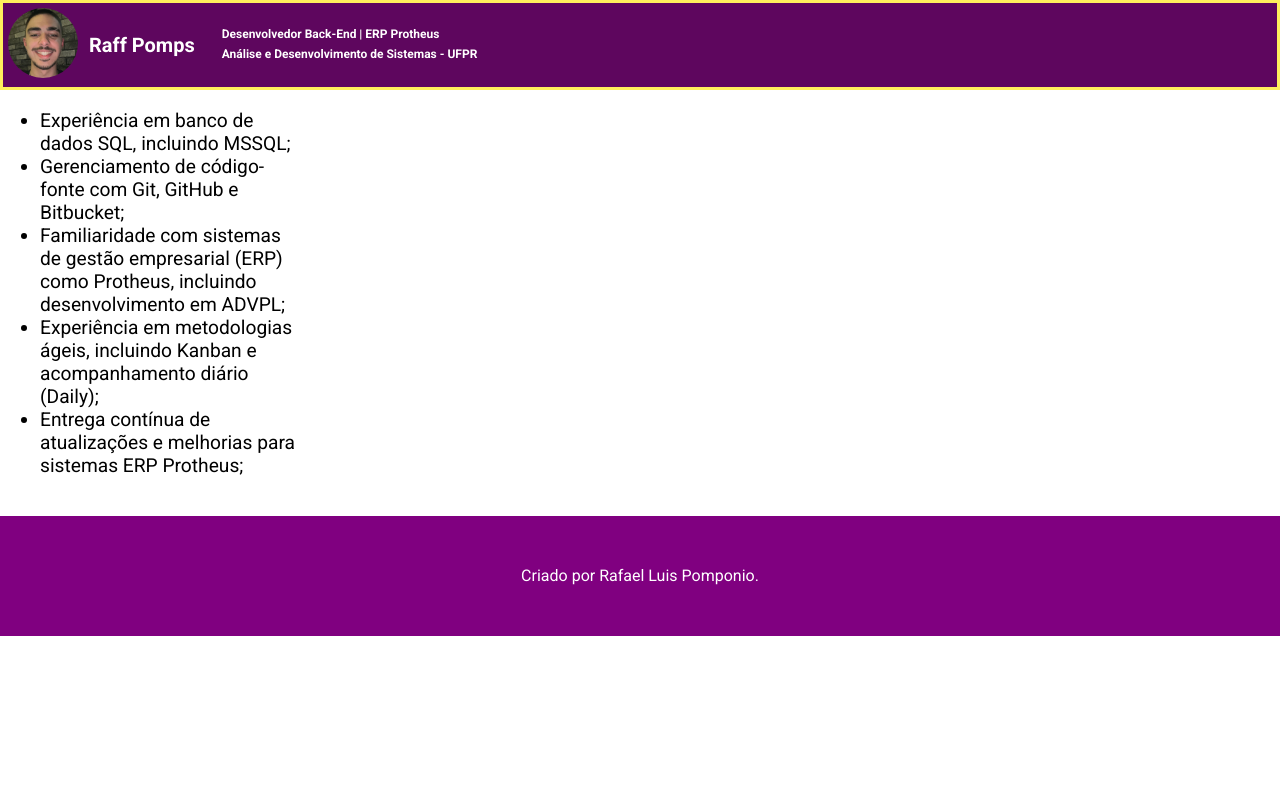
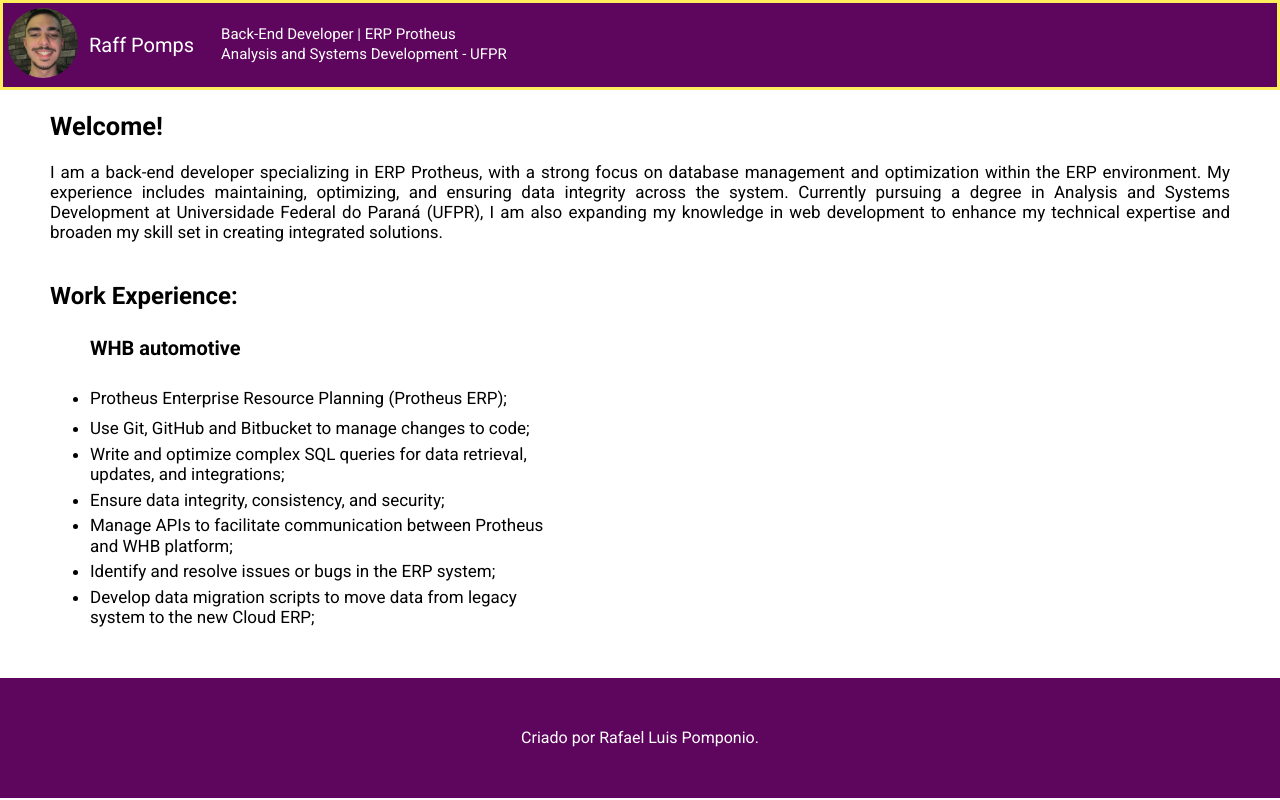
Before and after one commit to pompssss/pagina-pessoal, a plain HTML site: page index.html in a window 1280 px wide. Drawn offline with Linux system fonts and the light colour scheme; a web font is replaced by a local one.

Commit message:
ficando com carinha de site

```diff
--- a/index.html
+++ b/index.html
@@ -9,21 +9,38 @@
 </head>
 <body>
     <header>
-        <img src="img.jpeg" id="eu">
         <div class="flex-container">
-            <h1>Raff Pomps</h1>
-            <h3> Desenvolvedor Back-End | ERP Protheus<br>Análise e Desenvolvimento de Sistemas - UFPR</h3>
+            <div><img src="img.jpeg" id="eu"></div>
+            <div id="nome">Raff Pomps</div>
+            <div id="funcao"> Back-End Developer | ERP Protheus<br>Analysis and Systems Development - UFPR</div>
         </div>
     </header>
 
-    <section id="corpo">
+    <div id="eudescri">
+        <section>
+            <h1>Welcome!</h1>
+            <p>
+                I am a back-end developer specializing in ERP Protheus, with a strong focus on database management and optimization within the ERP environment. My experience includes maintaining, optimizing, and ensuring data integrity across the system.
+                Currently pursuing a degree in Analysis and Systems Development at Universidade Federal do Paraná (UFPR), I am also expanding my knowledge in web development to enhance my technical expertise and broaden my skill set in creating integrated solutions.
+            </p>
+        </section>
+    </div>
+
+    <section>
+        <h1 style="margin-left: 50px; margin-top: 40px;">Work Experience:</h1>
+    </section>
+
+    <section id="whbdescri">
         <ul>
-            <li> Experiência em banco de dados SQL, incluindo MSSQL;</li>
-            <li>Gerenciamento de código-fonte com Git, GitHub e Bitbucket;</li>
-            <li> Familiaridade com sistemas de gestão empresarial (ERP) como Protheus, incluindo desenvolvimento em ADVPL;</li>
-            <li>Experiência em metodologias ágeis, incluindo Kanban e acompanhamento diário (Daily);</li>
-            <li>Entrega contínua de atualizações e melhorias para sistemas ERP Protheus;
-            </li>
+            <h1 id="whb">WHB automotive</h1>
+            <li>Protheus Enterprise Resource Planning (Protheus ERP);</li>
+            <li>Use Git, GitHub and Bitbucket to manage changes to code;</li>
+            <li style="line-height: 1.2;">Write and optimize complex SQL queries for data retrieval, updates, and integrations;</li>
+            <li>Ensure data integrity, consistency, and security;</li>
+            <li style="line-height: 1.2;">Manage APIs to facilitate communication between Protheus and WHB platform;</li>
+            <li>Identify and resolve issues or bugs in the ERP system;</li>
+            <li style="line-height: 1.2;">Develop data migration scripts to move data from legacy system to the new Cloud ERP;</li>
+
         </ul>
     </section>
 
--- a/style.css
+++ b/style.css
@@ -16,36 +16,7 @@ header {
 .flex-container {
     display: flex;
     /* border: 3px solid #ff5c5c; */
-  }
-
-.flex-container > h1 {
-    margin: 1px;
-    padding: 5px;
-    font-size: 20px;
-    height: 9vh;
-    line-height: 9vh;
-
 }
-
-.flex-container > h3 {
-    margin: 1px;
-    padding: 20px;
-    font-size: 12px;
-    height: 5vh;
-    line-height: 2.5vh;
-}
-
-
-#corpo{
-    display: flex;
-    margin-bottom: 20px;
-    font-size: larger;
-    display: flex;
-    flex-direction: column;
-    justify-content: center;
-    width: 300px;
-}
-
 
 #eu{
     width: 70px;
@@ -55,9 +26,47 @@ header {
     padding: 5px;
 }
 
+#nome {
+    margin: 1px;
+    padding: 5px;
+    font-size: 20px;
+    height: 9vh;
+    line-height: 9vh;
+}
+
+#funcao {
+    margin: 1px;
+    padding: 20px;
+    font-size: 15px;
+    height: 5vh;
+    line-height: 2.5vh;
+}
+
+#eudescri{
+    margin-left: 50px;
+    margin-right: 50px;
+    font-size: 17px;
+    text-align: justify;
+}
+
+#whb{
+    font-size: 20px;
+}
+
+#whbdescri{
+    margin-left: 50px;
+    margin-right: 50px;
+    margin-bottom: 50px;
+    font-size: 17px;
+    width: 500px;
+    line-height: 1.8;
+}
+
+
+
 
 footer{
-    background-color: purple;
+    background-color: rgb(94, 6, 94);
     text-align: center;
     color: white;
     width: 100%;
```
